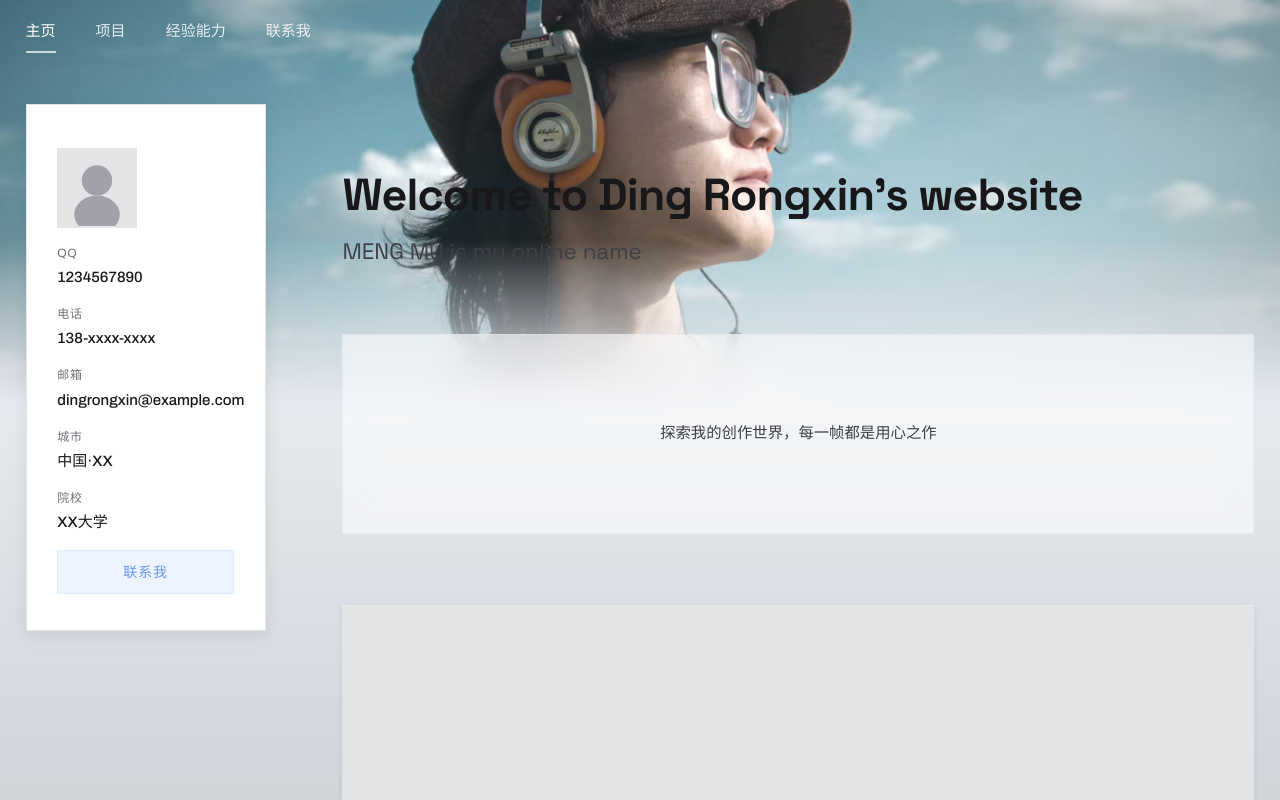
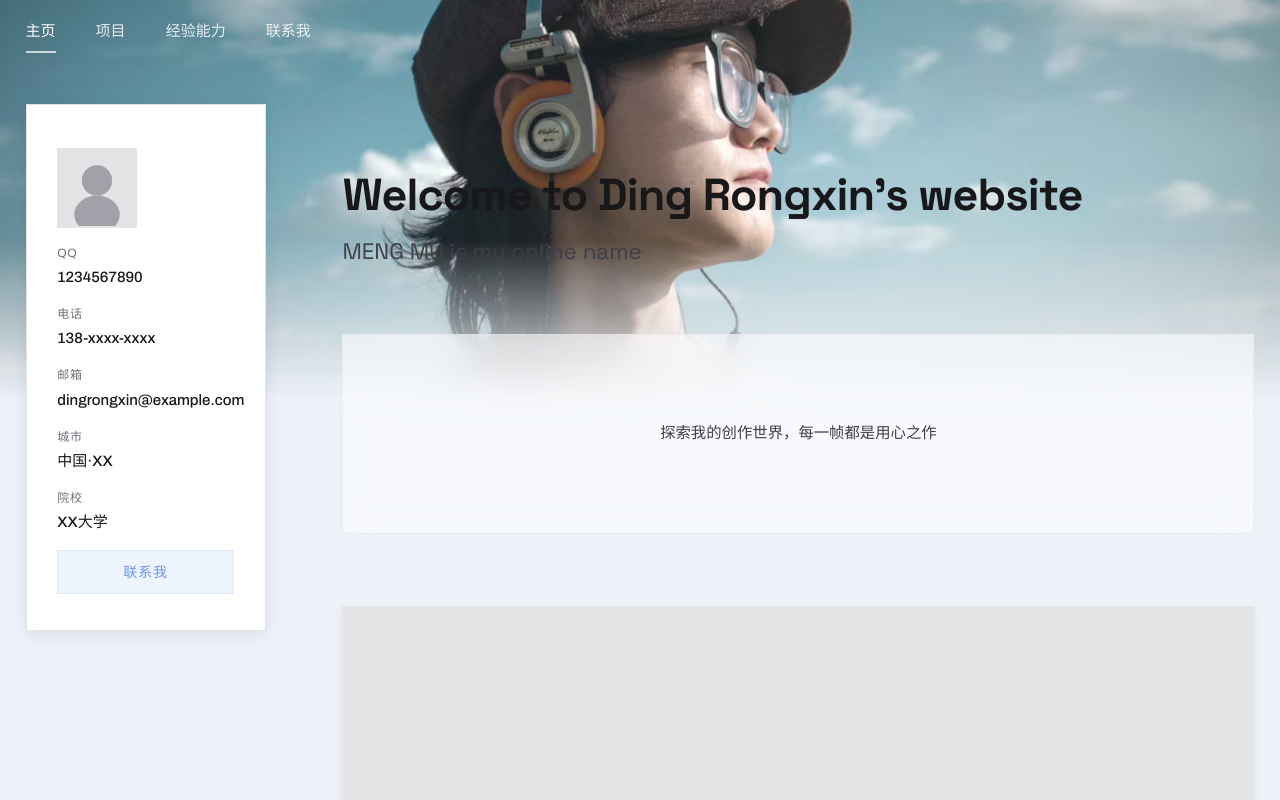
Before and after one commit to AILUN04/My-work, a Vue app: page / in a window 1280 px wide. Shown: the top 800 px of the page. Built offline with nearby package versions, Linux system fonts and the light colour scheme.

Commit message:
fix: restore scroll dimming via ::before pseudo-element with CSS variable

```diff
--- a/src/views/HomePage.vue
+++ b/src/views/HomePage.vue
@@ -91,6 +91,11 @@ function handleScroll() {
   const maxScroll = window.innerHeight * 0.5
   heroOpacity.value = Math.max(0, 1 - scrollY / maxScroll)
 
+  // Background dim: progressively darken bg color behind content
+  const maxDimScroll = window.innerHeight * 1.2
+  const dimAlpha = Math.min(0.15, (scrollY / maxDimScroll) * 0.15)
+  document.documentElement.style.setProperty('--dim-alpha', dimAlpha)
+
   // Sequential card reveal
   if (!previewGrid.value) return
   updateCardVisibility()
@@ -138,6 +143,7 @@ onMounted(() => {
 onUnmounted(() => {
   window.removeEventListener('scroll', handleScroll)
   if (observer) observer.disconnect()
+  document.documentElement.style.removeProperty('--dim-alpha')
 })
 </script>
 
@@ -146,9 +152,20 @@ onUnmounted(() => {
   min-height: 200vh;
   position: relative;
   background-color: var(--color-bg);
-  /* Gradient dim: darkens toward bottom without hiding the base color */
-  background-image: linear-gradient(to bottom, transparent 30%, rgba(0,0,0,0.12) 100%);
-  background-attachment: fixed;
+}
+
+/* Scroll-driven dim overlay: sits behind content, darkens background progressively */
+.home-page::before {
+  content: '';
+  position: fixed;
+  top: 0;
+  left: 0;
+  width: 100%;
+  height: 100%;
+  background: rgba(0, 0, 0, var(--dim-alpha, 0));
+  pointer-events: none;
+  z-index: 0;
+  transition: background 0.2s ease;
 }
 
 .hero-bg {
```
